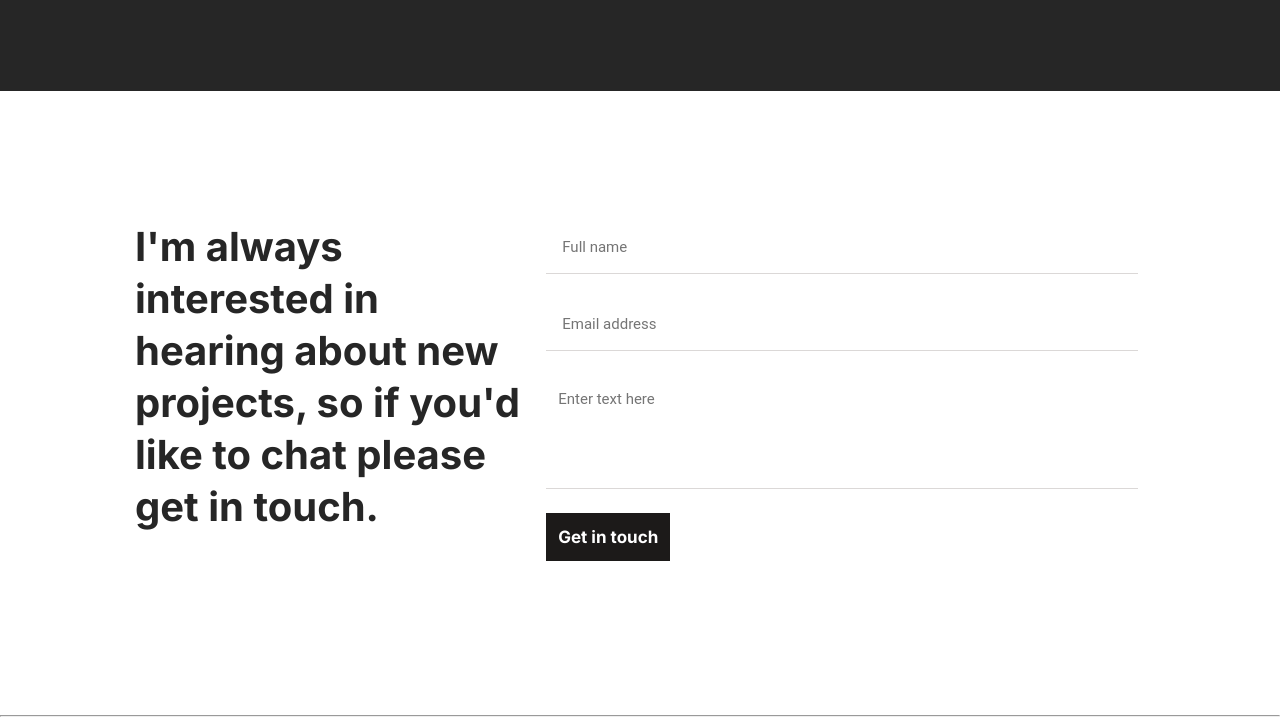
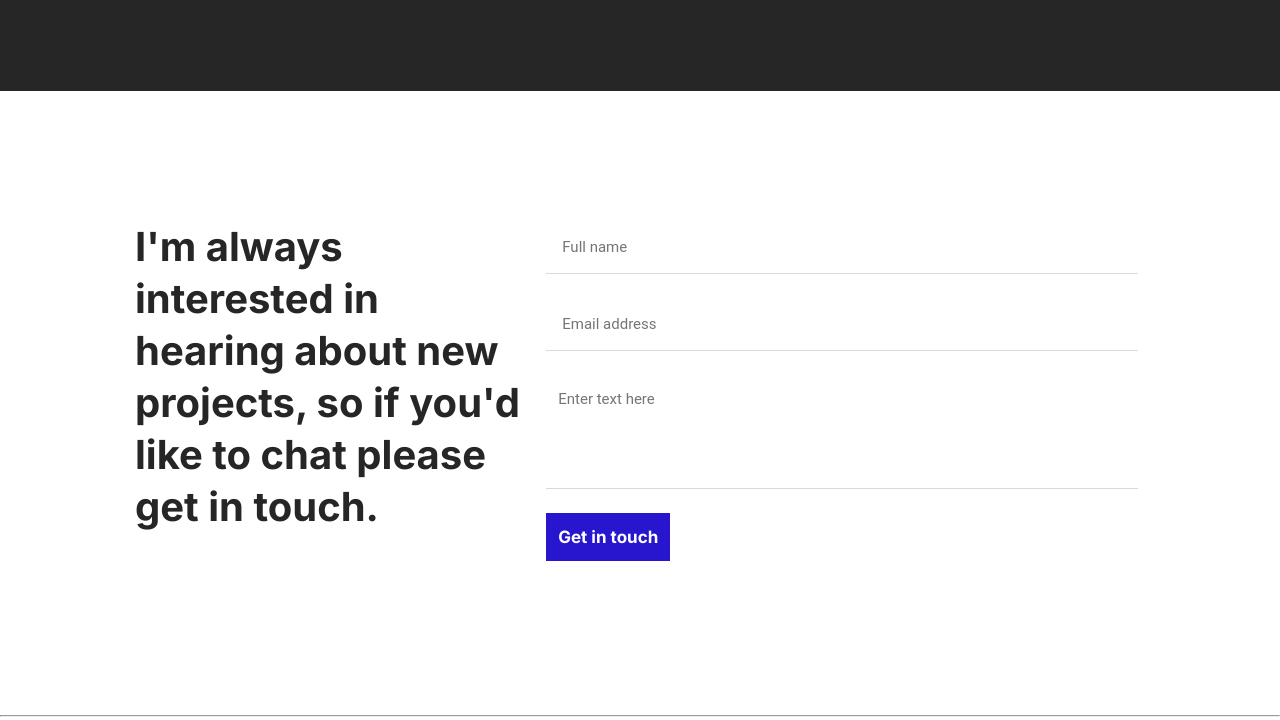
Before and after one commit to NduatiKagiri/my_portfolio, a website: page index.html in a window 1280 px wide. Shown: the part 3562-4282 px from the top of the page. Drawn offline with Linux system fonts and the light colour scheme.

Commit message:
updated button color

```diff
--- a/style.css
+++ b/style.css
@@ -857,7 +857,7 @@ nav .nav-links-list li a {
 }
 
 .contact-form form button {
-  background: #1c1a19;
+  background: #2816cf;
   padding: 12px;
   color: #fff;
   font-family: 'Inter', sans-serif;
```
